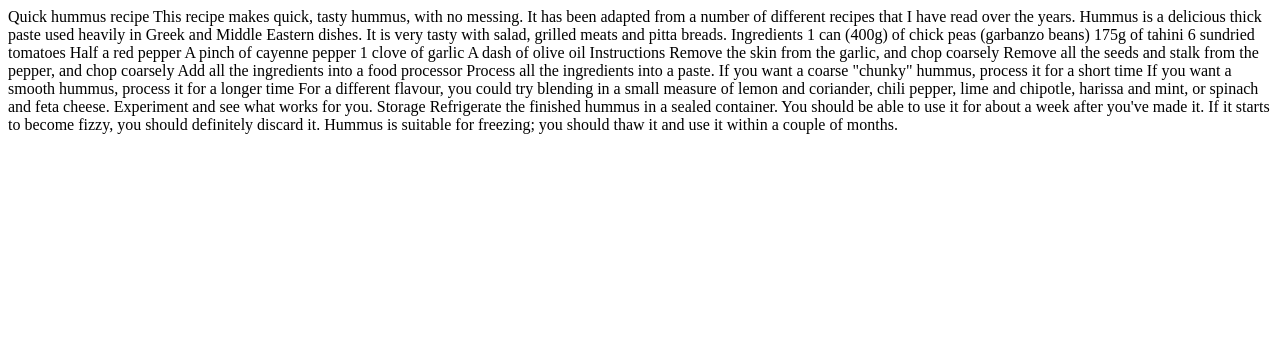
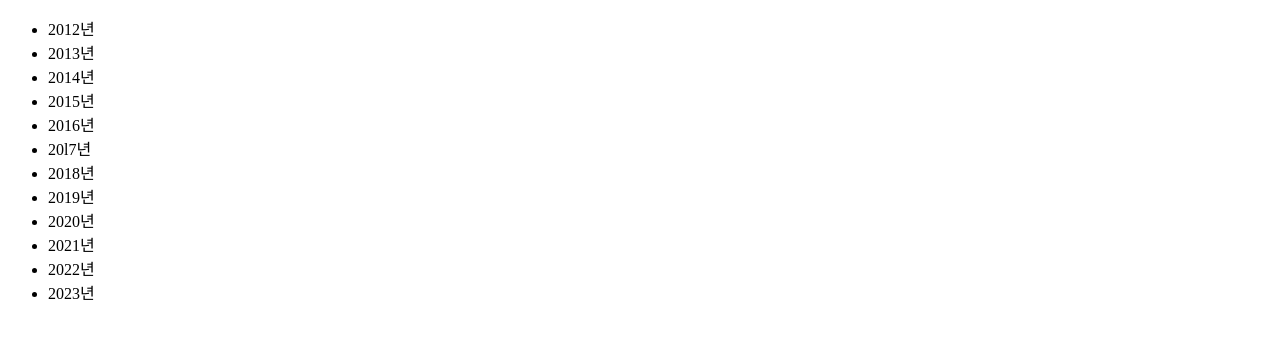
Before and after one commit to kimhuije/Practice-1, a plain HTML site: page index.html in a window 1280 px wide. Drawn offline with Linux system fonts and the light colour scheme.

Commit message:
Update index.html

```diff
--- a/index.html
+++ b/index.html
@@ -8,56 +8,24 @@
 
     <meta name="viewport" content="width=device-width">
 
-    <title>Quick hummus recipe</title>
+    <title>대상혁</title>
 
   </head>
 
   <body>
-
-    Quick hummus recipe
-
-    This recipe makes quick, tasty hummus, with no messing. It has been adapted from a number of different recipes that I have read over the years.
-
-    Hummus is a delicious thick paste used heavily in Greek and Middle Eastern dishes. It is very tasty with salad, grilled meats and pitta breads.
-
-    Ingredients
-
-    1 can (400g) of chick peas (garbanzo beans)
-
-    175g of tahini
-
-    6 sundried tomatoes
-
-    Half a red pepper
-
-    A pinch of cayenne pepper
-
-    1 clove of garlic
-
-    A dash of olive oil
-
-    Instructions
-
-    Remove the skin from the garlic, and chop coarsely
-
-    Remove all the seeds and stalk from the pepper, and chop coarsely
-
-    Add all the ingredients into a food processor
-
-    Process all the ingredients into a paste.
-
-    If you want a coarse "chunky" hummus, process it for a short time
-
-    If you want a smooth hummus, process it for a longer time
-
-    For a different flavour, you could try blending in a small measure of lemon and coriander, chili pepper, lime and chipotle, harissa and mint, or spinach and feta cheese. Experiment and see what works for you.
-
-    Storage
-
-    Refrigerate the finished hummus in a sealed container. You should be able to use it for about a week after you've made it. If it starts to become fizzy, you should definitely discard it.
-
-    Hummus is suitable for freezing; you should thaw it and use it within a couple of months.
-
+    <ul>
+      <li>2012년</li>
+      <li>2013년</li>
+      <li>2014년</li>
+      <li>2015년</li>
+      <li>2016년</li>
+      <li>20l7년</li>
+      <li>2018년</li>
+      <li>2019년</li>
+      <li>2020년</li>
+      <li>2021년</li>
+      <li>2022년</li>
+      <li>2023년</li>
   </body>
 
 </html>
```
